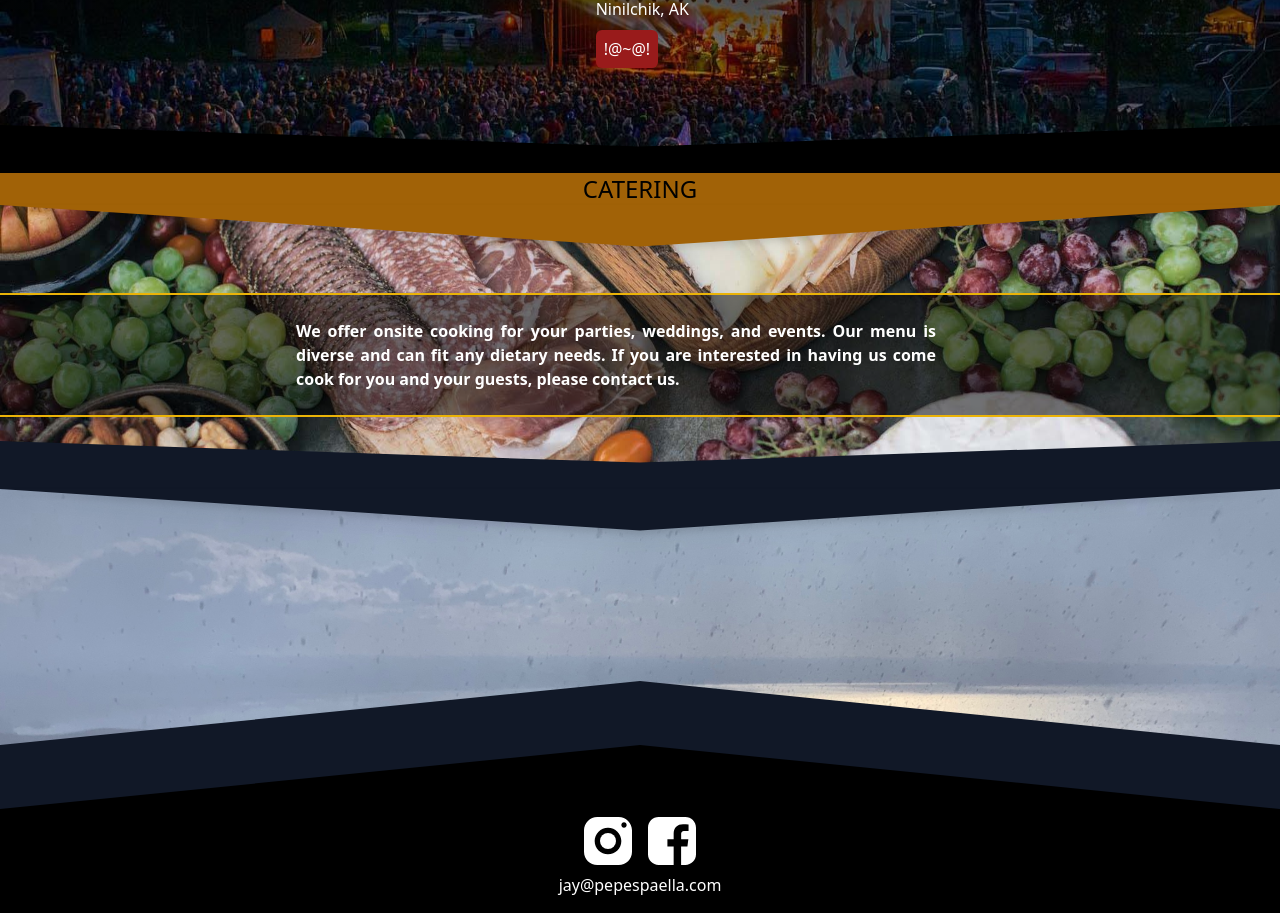
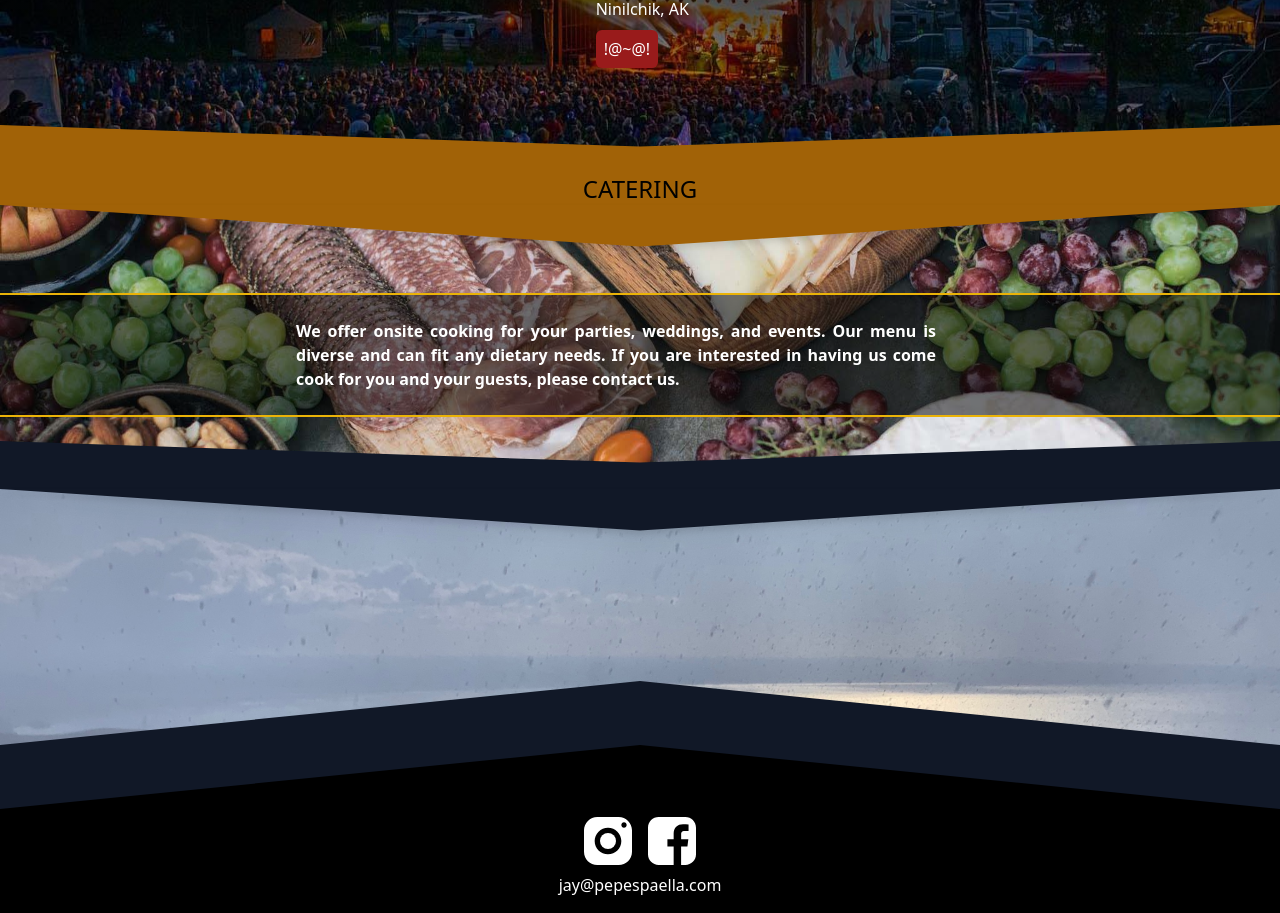
Before and after one commit to casa-pepe/casa-pepe.github.io, a Nuxt app: page / in a window 1280 px wide. Shown: the part 2340-3253 px from the top of the page. Built offline with nearby package versions, Linux system fonts and the light colour scheme.

Commit message:
fixing colors

```diff
--- a/pages/index.vue
+++ b/pages/index.vue
@@ -83,7 +83,7 @@
 
             <Event
               startFillColor="fill-red-700"
-              endFillColor="bg-yellow-700"
+              endFillColor="fill-yellow-700"
               eventTitle="Salmonfest"
               eventDate="August 4th - 6th 2023"
               eventLocation="Ninilchik, AK"
```
